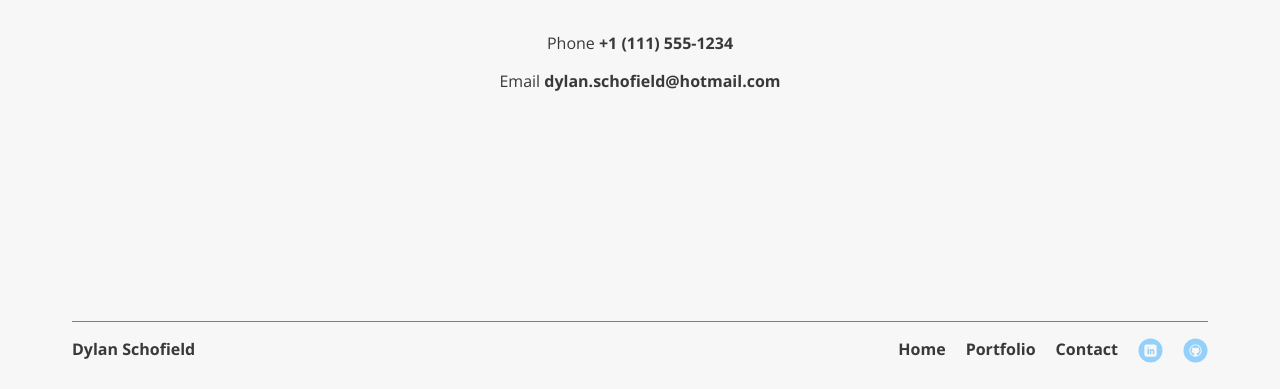
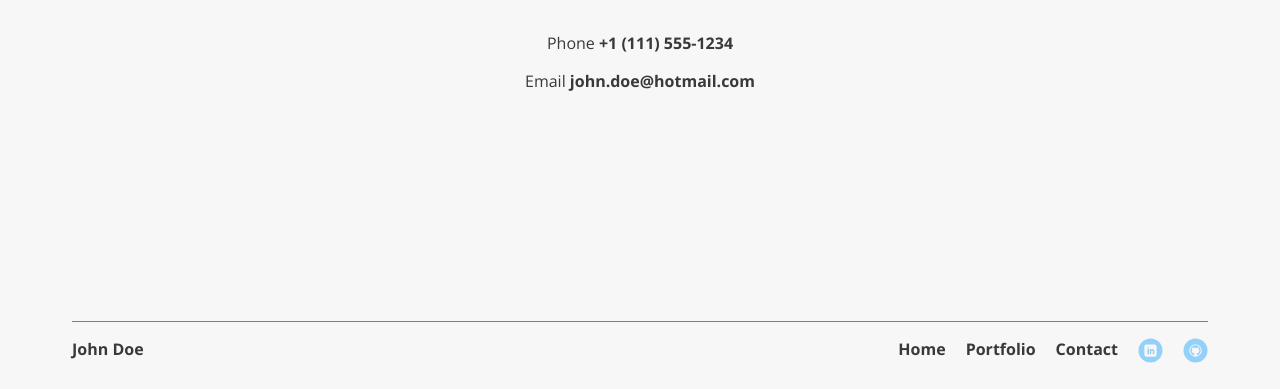
Before and after one commit to dylschofs/Techdegree-Project-2, a plain HTML site: page index.html in a window 1280 px wide. Shown: the part 1622-2011 px from the top of the page. Drawn offline with nearby package versions, Linux system fonts and the light colour scheme.

Commit message:
Update index.html

```diff
--- a/index.html
+++ b/index.html
@@ -12,7 +12,7 @@
 <body>
 
   <nav>
-    <h1 id="top" class="title">Dylan Schofield</h1>
+    <h1 id="top" class="title">John Doe</h1>
       <ul class="nav">
           <li><a href="#top" class="home-btn">Home</a></li>
           <li><a href="#portfolio" class="portfolio-btn">Portfolio</a></li>
@@ -72,14 +72,14 @@
     <h2>Contact</h2>
     <p class="contact-text">If you're interested in chatting or want more information about what I've been working on, I'd love to hear from you!</p>
     <p>Phone <a href="#" class="contact-info">+1 (111) 555-1234</a></p>
-    <p>Email <a href="#" class="contact-info">dylan.schofield@hotmail.com</a></p>
+    <p>Email <a href="#" class="contact-info">john.doe@hotmail.com</a></p>
   </div>
 </div>
 
 
   <footer>
     <p class="name">
-      Dylan Schofield
+      John Doe
     </p>
 
     <a class="top" href="#top">
```
